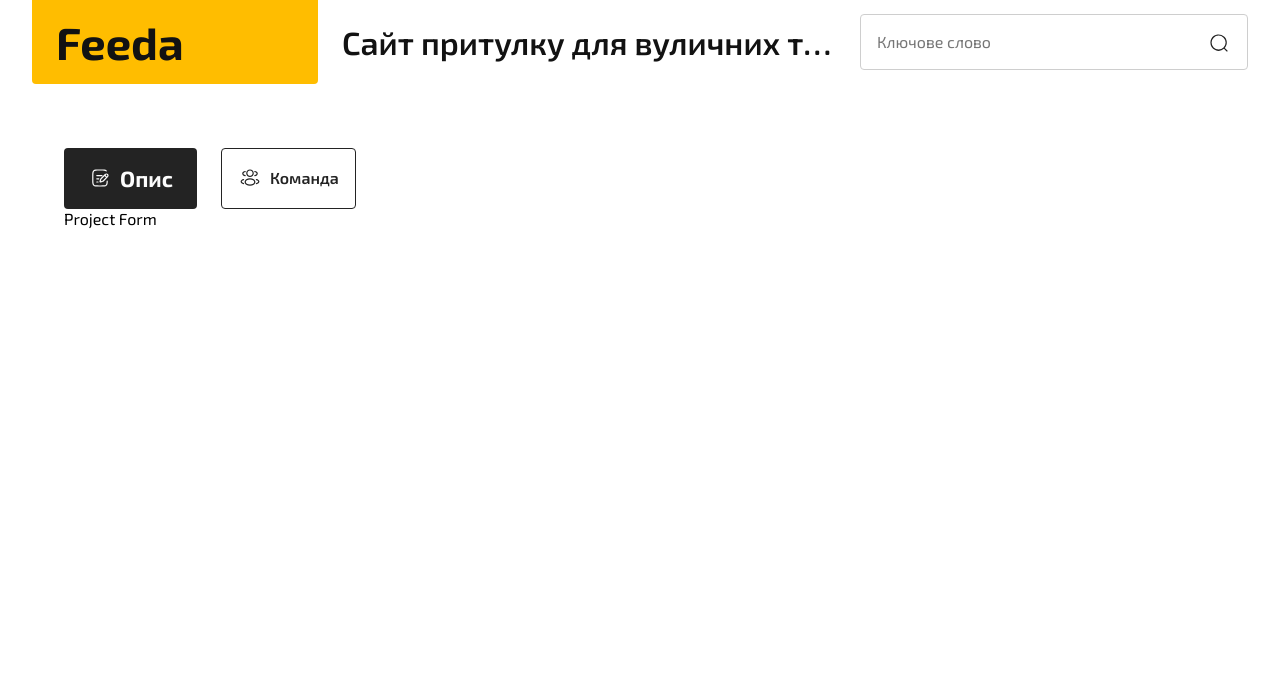
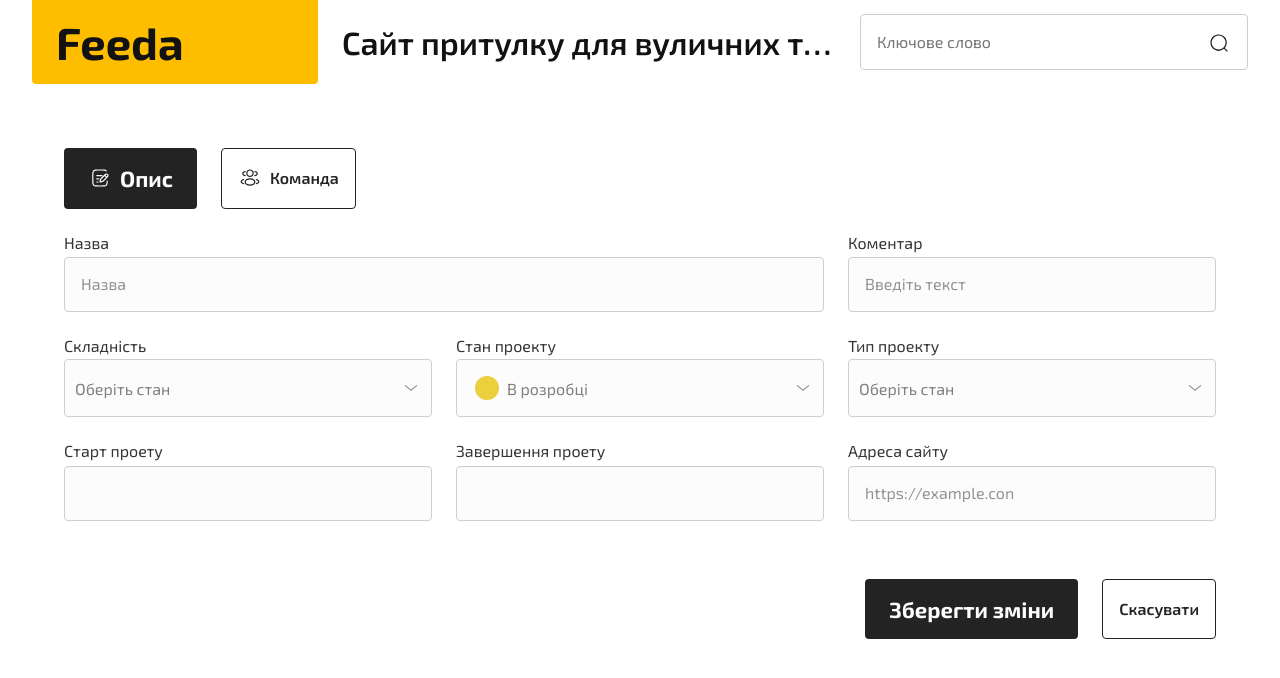
Before and after one commit to baza-trainee/feeda, a Next.js app in the folder cms/: page /projects/1 in a window 1280 px wide. Shown: the top 678 px of the page. Built offline with nearby package versions, Linux system fonts and the light colour scheme.

Commit message:
feat: create add page discribe part

```diff
--- a/cms/src/app/projects/[projectId]/page.tsx
+++ b/cms/src/app/projects/[projectId]/page.tsx
@@ -1,23 +1,89 @@
 'use client';
 
-import { useState } from 'react';
+import React, { useEffect, useState } from 'react';
 import { Button } from '~/src/components/Button/Button';
 import { ProjectForm } from '~/src/components/ProjectForm/ProjectForm';
 import { ProjectTeamForm } from '~/src/components/ProjectTeamForm/ProjectTeamForm';
 import { NavContainer, ProjectContainer } from './styles';
+import { useForm } from 'react-hook-form';
+import { OptionType } from '~/src/components/SelectField/SelectField';
 
-export default function ProjectPage({ params }: { params: { projectId: string } }) {
+export type FormData = {
+  name: string;
+  comment: string;
+  complixity: OptionType;
+  state: OptionType;
+  type: OptionType;
+  start_date: string;
+  end_date: string;
+  url: string;
+};
+
+type ProjectPageProps = {
+  params: {
+    projectId: string;
+  };
+};
+
+export default function ProjectPage({ params }: ProjectPageProps) {
   const [currentTab, setCurrentTab] = useState('Опис');
+  const [formValues, setFormValues] = useState<FormData>({
+    name: '',
+    comment: '',
+    complixity: { value: '', label: '' },
+    state: { value: '', label: '' },
+    type: { value: '', label: '' },
+    start_date: '',
+    end_date: '',
+    url: '',
+  });
+  const { control, clearErrors, getValues, handleSubmit, reset } = useForm();
   const projectId = params.projectId;
 
-  const tabs = [
-    { title: 'Опис', content: <ProjectForm /> },
+  /// TEMP
+  useEffect(() => {
+    setFormValues({
+      name: '',
+      comment: '',
+      complixity: { value: '', label: '' },
+      state: { value: 'developing', label: '' },
+      type: { value: '', label: '' },
+      start_date: '',
+      end_date: '',
+      url: '',
+    });
+  }, []);
+
+  const handleSetValues = () => {
+    const data = getValues();
+    const updatedValues = { ...formValues, ...data };
+    setFormValues(updatedValues);
+  };
+
+  const handleTabClick = (e: React.MouseEvent<HTMLButtonElement>) => {
+    handleSetValues();
+    setCurrentTab(e.currentTarget.title);
+  };
+
+  const tabs: {
+    title: string;
+    content: React.ReactNode;
+  }[] = [
+    {
+      title: 'Опис',
+      content: (
+        <ProjectForm
+          setValues={handleSetValues}
+          values={formValues}
+          control={control}
+          clearErrors={clearErrors}
+          getValues={getValues}
+          handleSubmit={handleSubmit}
+        />
+      ),
+    },
     { title: 'Команда', content: <ProjectTeamForm /> },
   ];
-
-  const handleTabClick = (e: React.MouseEvent<HTMLButtonElement>) => {
-    setCurrentTab(e.currentTarget.title);
-  };
 
   return (
     <ProjectContainer>
--- a/cms/src/app/projects/[projectId]/styles.ts
+++ b/cms/src/app/projects/[projectId]/styles.ts
@@ -4,6 +4,7 @@ export const ProjectContainer = styled.main`
   padding: 32px;
   display: flex;
   flex-direction: column;
+  gap: 24px;
 `;
 
 export const NavContainer = styled.div`
--- a/cms/src/components/Button/Button.styles.ts
+++ b/cms/src/components/Button/Button.styles.ts
@@ -15,6 +15,7 @@ export const PrimaryBtn = styled.button<{ isPressed: boolean; disabled: boolean
   background-color: #232323;
   border: none;
   cursor: pointer;
+  text-wrap: nowrap;
 
   &:disabled {
     color: #939393;
--- a/cms/src/components/Button/Button.tsx
+++ b/cms/src/components/Button/Button.tsx
@@ -7,7 +7,7 @@ import { IconBtn, PrimaryBtn, TextBtn } from './Button.styles';
 
 type ButtonProps = {
   isDisabled?: boolean;
-  func?: (ev: React.MouseEvent<HTMLButtonElement>) => void;
+  func: (event: React.MouseEvent<HTMLButtonElement>) => void;
   btnType?: 'button' | 'submit' | 'reset';
   variant: 'primary' | 'text' | 'icon';
   icon?: IconType | null;
@@ -17,8 +17,8 @@ type ButtonProps = {
 export const Button = ({ isDisabled, func, variant, title, icon = null, btnType = 'button' }: ButtonProps) => {
   const [isPressed, setIsPressed] = useState(false);
 
-  const onClickHandler = (ev: React.MouseEvent<HTMLButtonElement>) => {
-    if (func) func(ev);
+  const onClickHandler = (event: React.MouseEvent<HTMLButtonElement>) => {
+    func(event);
   };
 
   const btnVariants = {
--- /dev/null
+++ b/cms/src/components/ProjectForm/ProjectForm.styles.ts
@@ -0,0 +1,23 @@
+import styled from '@emotion/styled';
+
+export const FormWrapper = styled.div`
+  display: flex;
+  flex-direction: column;
+`;
+
+export const InputsWrapper = styled.div`
+  display: grid;
+  grid-template-columns: repeat(3, 1fr);
+  gap: 24px;
+
+  > :first-child {
+    grid-column: 1/3;
+  }
+`;
+
+export const FormControllers = styled.div`
+  align-self: flex-end;
+  margin-top: 58px;
+  display: flex;
+  gap: 24px;
+`;
--- a/cms/src/components/ProjectForm/ProjectForm.tsx
+++ b/cms/src/components/ProjectForm/ProjectForm.tsx
@@ -1,3 +1,119 @@
-export const ProjectForm = () => {
-  return <div>Project Form</div>;
+import { Control, UseFormHandleSubmit, UseFormGetValues, FieldValues } from 'react-hook-form';
+import { Input } from '../Input/Input';
+import { OptionType, SelectField } from '../SelectField/SelectField';
+import { FormControllers, FormWrapper, InputsWrapper } from './ProjectForm.styles';
+import {
+  getDiffValue,
+  projectDifficulty,
+  getProjectTypeValue,
+  getProjectValue,
+  projectStatus,
+  projectType,
+} from '../SelectField/lists';
+import { Button } from '../Button/Button';
+import { FormData } from '~/src/app/projects/[projectId]/page';
+
+export interface ProjectFormProps {
+  values: FormData;
+  setValues: () => void;
+  control: Control;
+  clearErrors: (name?: string | string[]) => void;
+  getValues: UseFormGetValues<FieldValues>;
+  handleSubmit: UseFormHandleSubmit<FieldValues>;
+}
+
+export const ProjectForm = ({ values, setValues, control, clearErrors, getValues, handleSubmit }: ProjectFormProps) => {
+  const onFormSubmit = () => {
+    console.log(getValues());
+    setValues();
+  };
+
+  //console.log(values);
+
+  const stateData = values.state;
+  const complixityData = values.complixity;
+  const typeData = values.type;
+
+  const statePlaceholder = getProjectValue(stateData.value)?.label || 'Оберіть стан';
+  const complixityPlaceholder = getDiffValue(complixityData.value)?.label || 'Оберіть стан';
+  const typePlaceholder = getProjectTypeValue(typeData.value)?.label || 'Оберіть стан';
+
+  return (
+    <FormWrapper onSubmit={handleSubmit(onFormSubmit)}>
+      <InputsWrapper>
+        <Input
+          control={control}
+          clearErrors={clearErrors}
+          name="name"
+          label="Назва"
+          placeholder="Назва"
+          defaultValue={values?.name}
+        />
+        <Input
+          control={control}
+          clearErrors={clearErrors}
+          name="comment"
+          label="Коментар"
+          placeholder="Введіть текст"
+          defaultValue={values?.comment}
+        />
+        <SelectField
+          control={control}
+          clearErrors={clearErrors}
+          name="complixity"
+          valueGetter={(value) => getDiffValue(value)}
+          placeholder={complixityPlaceholder}
+          options={projectDifficulty}
+          title="Складність"
+          defaultValue={{ value: complixityData.value, label: complixityPlaceholder || '' }}
+        />
+        <SelectField
+          control={control}
+          clearErrors={clearErrors}
+          name="state"
+          valueGetter={(value = stateData.value) => getProjectValue(value)}
+          placeholder={statePlaceholder}
+          options={projectStatus}
+          title="Стан проекту"
+          defaultValue={{ value: stateData.value, label: statePlaceholder }}
+        />
+        <SelectField
+          control={control}
+          clearErrors={clearErrors}
+          name="type"
+          valueGetter={(value = typeData.value) => getProjectTypeValue(value)}
+          placeholder={typePlaceholder}
+          options={projectType}
+          title="Тип проекту"
+          defaultValue={{ value: typeData.value, label: typePlaceholder }}
+        />
+        <Input
+          control={control}
+          clearErrors={clearErrors}
+          name="start_date"
+          label="Старт проету"
+          defaultValue={values?.start_date}
+        />
+        <Input
+          control={control}
+          clearErrors={clearErrors}
+          name="end_date"
+          label="Завершення проету"
+          defaultValue={values?.end_date}
+        />
+        <Input
+          control={control}
+          clearErrors={clearErrors}
+          name="url"
+          label="Адреса сайту"
+          placeholder="https://example.con"
+          defaultValue={values?.url}
+        />
+      </InputsWrapper>
+      <FormControllers>
+        <Button variant="primary" title="Зберегти зміни" func={handleSubmit(onFormSubmit)} />
+        <Button variant="text" title="Скасувати" func={() => console.log('CANCEL form fetsh')} />
+      </FormControllers>
+    </FormWrapper>
+  );
 };
--- a/cms/src/components/SelectField/SelectField.style.ts
+++ b/cms/src/components/SelectField/SelectField.style.ts
@@ -109,7 +109,7 @@ export const selectStyles = (error: boolean, isDropdownOpen: boolean, isDisabled
     borderRadius: '4px',
     padding: '8px',
     cursor: 'pointer',
-    backgroundColor: isDisabled ? 'white' : 'white',
+    backgroundColor: isDisabled ? '#fff' : '#fcfcfc',
     ':hover': {
       borderColor: `${error ? 'red' : '#CECECE'}`,
     },
@@ -121,6 +121,7 @@ export const selectStyles = (error: boolean, isDropdownOpen: boolean, isDisabled
     ...provided,
     padding: 0,
     margin: 0,
+    height: 40,
   }),
   input: (provided) => ({
     ...provided,
--- a/cms/src/components/SelectField/SelectField.tsx
+++ b/cms/src/components/SelectField/SelectField.tsx
@@ -7,8 +7,8 @@ import Select from 'react-select';
 import { DropdownIndicator } from '../DropdownIndicator/DropdownIndicator';
 import { ErrorText, Label, selectStyles } from './SelectField.style';
 
-interface OptionType {
-  label: JSX.Element;
+export interface OptionType {
+  label: JSX.Element | string;
   value: string | number;
 }
 
@@ -19,12 +19,13 @@ interface CustomSelectProps {
   options: OptionType[];
   placeholder: string | JSX.Element;
   clearErrors: (name?: string | string[]) => void;
-  valueGetter: (value: string | number) => OptionType | undefined | string | number;
+  valueGetter: (value: string | number) => OptionType | undefined;
   title: string;
   defaultValue: OptionType;
+  isSearchable?: boolean;
 }
 
-export const CustomSelect = ({
+export const SelectField = ({
   control,
   name,
   rules,
@@ -34,6 +35,7 @@ export const CustomSelect = ({
   valueGetter,
   title,
   defaultValue,
+  isSearchable = false,
 }: CustomSelectProps) => {
   const [isDropdownOpen, setIsDropdownOpen] = useState(false);
 
@@ -58,7 +60,7 @@ export const CustomSelect = ({
                 isDisabled={false}
                 components={{ DropdownIndicator }}
                 instanceId={name}
-                isSearchable={false}
+                isSearchable={isSearchable}
                 styles={selectStyles(!!error, isDropdownOpen, false)}
                 placeholder={placeholder}
                 options={options}
--- a/cms/src/components/SelectField/lists/index.ts
+++ b/cms/src/components/SelectField/lists/index.ts
@@ -1 +1,5 @@
 export * from './selectList';
+export * from './MemberRole';
+export * from './ProjectDifficulty';
+export * from './ProjectState';
+export * from './ProjectsType';
```
Also changed, not shown: cms/src/components/SelectField/lists/selectList.tsx (+5 -4 lines).
